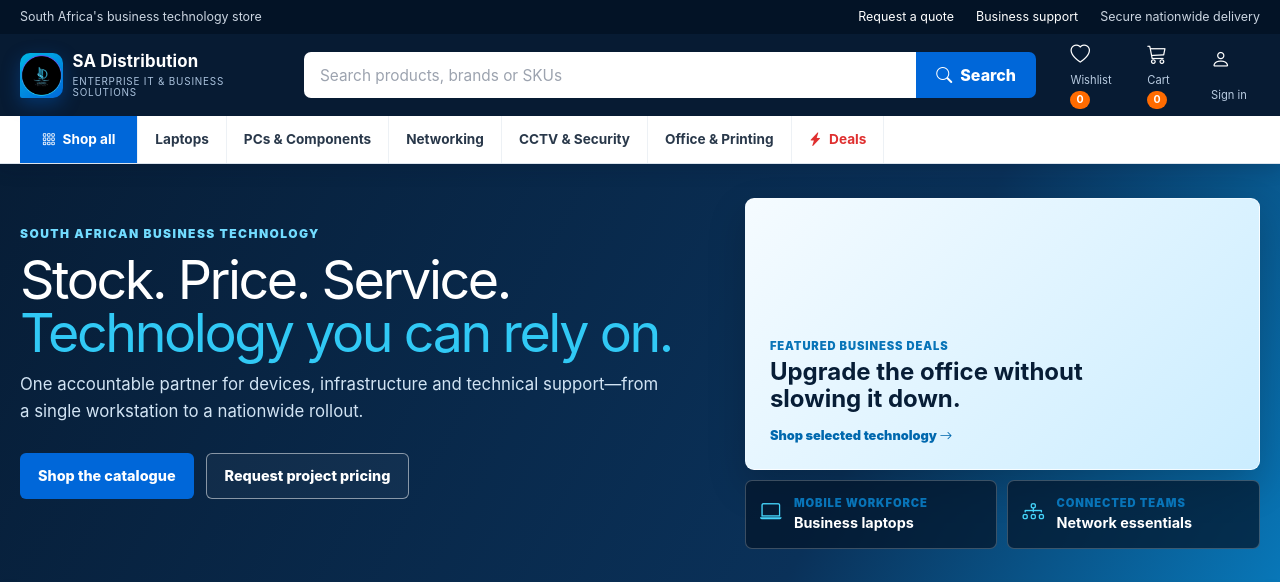
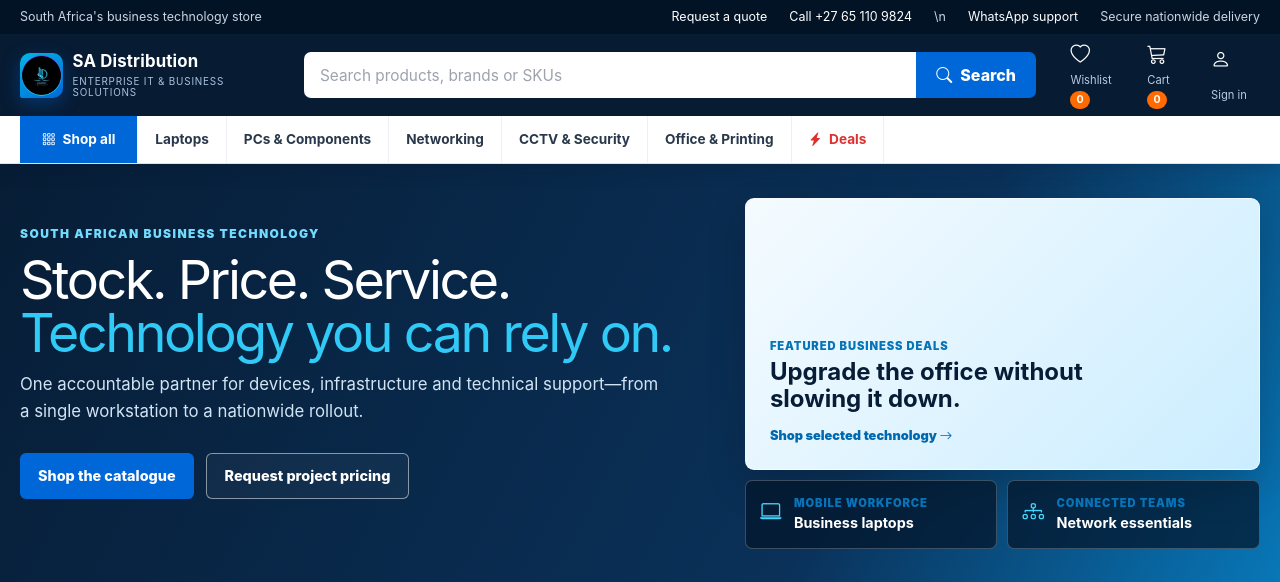
Before and after one commit to Zw3liy/SA-Distribution, a PHP site: page / in a window 1280 px wide. Shown: the top 582 px of the page. Run offline with PHP 8.4, Linux system fonts and the light colour scheme; style sheets or scripts are compiled from the project's sources.

Commit message:
Add verified business support contacts

```diff
--- a/components/header.php
+++ b/components/header.php
@@ -10,7 +10,7 @@ $baseUrl = rtrim((string) $appConfig['base_url'], '/') . '/';
             <span>South Africa's business technology store</span>
             <nav aria-label="Utility navigation">
                 <a href="<?= esc($baseUrl); ?>quote-request.php">Request a quote</a>
-                <a href="#contact">Business support</a>
+                <a href="tel:+27651109824">Call +27 65 110 9824</a>\n                <a href="https://wa.me/27651109824" target="_blank" rel="noopener">WhatsApp support</a>
                 <span>Secure nationwide delivery</span>
             </nav>
         </div>
```
